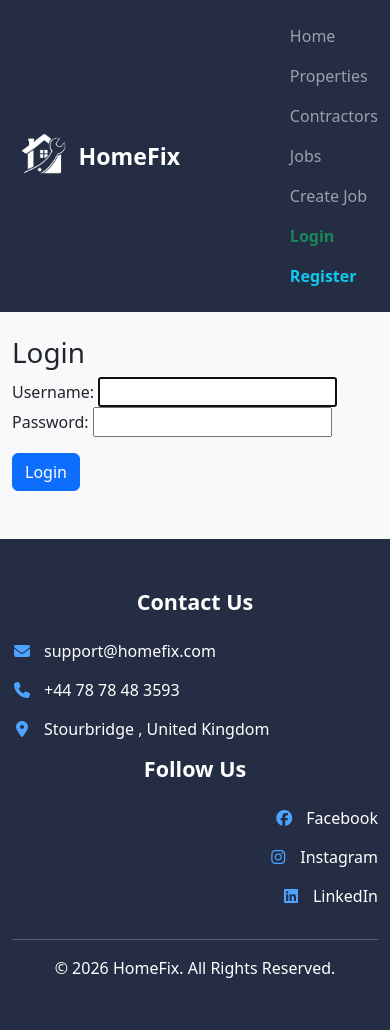
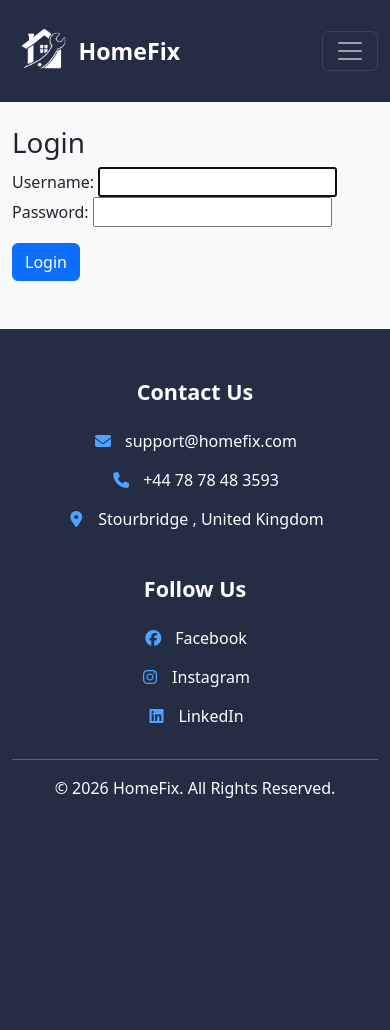
Before and after one commit to Y40Y50/homefix, a Django app: a page that uses maintenance/templates/maintenance/base.html in a window 390 px wide. After the commit the page ends 798 px from the top, so only its background shows below. Run offline with Django 5.2, Linux system fonts and the light colour scheme.

Commit message:
add our story and edit the style.css

```diff
--- a/maintenance/static/css/style.css
+++ b/maintenance/static/css/style.css
@@ -76,8 +76,17 @@ body {
     color:#4da3ff;
 }
 
-.social-item{
-    justify-content:flex-end;
+.social-item {
+    display: flex;
+    align-items: center;
+    gap: 12px;
+    margin-bottom: 15px;
+    justify-content: flex-start;
+}
+
+.social-item i {
+    width: 20px;
+    color: #4da3ff;
 }
 
 .footer h4{
@@ -97,3 +106,105 @@ body {
 .footer a:hover{
     color:#4da3ff;
 }
+
+.services-section{
+    background:#f8f9fa;
+    padding:60px;
+    margin:50px 0;
+    border-radius:20px;
+    box-shadow:0 5px 20px rgba(0,0,0,0.08);
+}
+
+.service-video{
+    width:100%;
+    border-radius:15px;
+    border:5px solid #242d43;
+    box-shadow:0 8px 25px rgba(0,0,0,0.15);
+}
+
+.service-content{
+    padding-right:40px;
+}
+
+.service-list{
+    list-style:none;
+    padding:0;
+}
+
+.service-list li{
+    margin-bottom:12px;
+    font-size:18px;
+}
+.footer .col-md-6:last-child {
+    text-align: left;
+}
+
+
+/* Tablet */
+@media (max-width: 992px) {
+
+    .hero-section h1 {
+        font-size: 3rem;
+    }
+
+    .services-section {
+        padding: 30px;
+    }
+
+    .service-content {
+        padding-right: 0;
+        margin-bottom: 30px;
+    }
+
+    .footer .row {
+        text-align: center;
+    }
+}
+
+/* Mobile */
+@media (max-width: 768px) {
+
+    .hero-section h1 {
+        font-size: 2.3rem;
+    }
+
+    .hero-section p {
+        font-size: 1rem;
+    }
+
+    .offer-card,
+    .category-card {
+        margin-bottom: 20px;
+    }
+
+    .services-section {
+        padding: 20px;
+    }
+
+    .service-content {
+        text-align: center;
+        margin-bottom: 25px;
+    }
+
+    .service-video {
+        width: 100%;
+        height: auto;
+    }
+
+    footer {
+        text-align: center;
+    }
+
+    footer .col-md-6 {
+        margin-bottom: 30px;
+    }
+    .footer .col-md-6 {
+        text-align: center !important;
+        margin-bottom: 30px;
+    }
+
+    .contact-item,
+    .social-item {
+        justify-content: center;
+    }
+}
--- a/maintenance/templates/maintenance/base.html
+++ b/maintenance/templates/maintenance/base.html
@@ -26,7 +26,13 @@
                 </span>
             </a>
 
-            <div class="navbar-nav">
+            <button class="navbar-toggler" type="button" data-bs-toggle="collapse" data-bs-target="#navbarNav">
+                <span class="navbar-toggler-icon"></span>
+            </button>
+
+            <div class="collapse navbar-collapse" id="navbarNav">
+
+                <div class="navbar-nav ms-auto">
 
                     <a class="nav-link" href="/">
                         Home
@@ -67,13 +73,15 @@
                 </div>
 
             </div>
+         </div>
+    </nav>
 
-    </nav>
 
     <div class="container mt-4">
         {% block content %}
         {% endblock %}
     </div>
+
     <footer class="footer mt-5">
 
         <div class="container">
@@ -109,7 +117,7 @@
                 </div>
 
                 <!-- Social -->
-                <div class="col-md-6 text-md-end">
+                <div class="col-md-4  offset-md-2">
 
                     <h4 class="mb-4">Follow Us</h4>
 
```
Also changed, not shown: maintenance/templates/maintenance/home.html (+41 -0 lines), db.sqlite3, 1 other file. Lines whose indentation alone changed are shown as unchanged.
